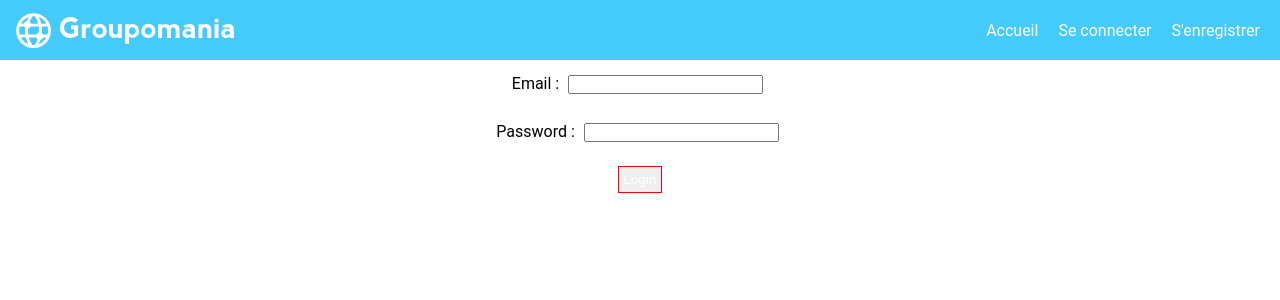
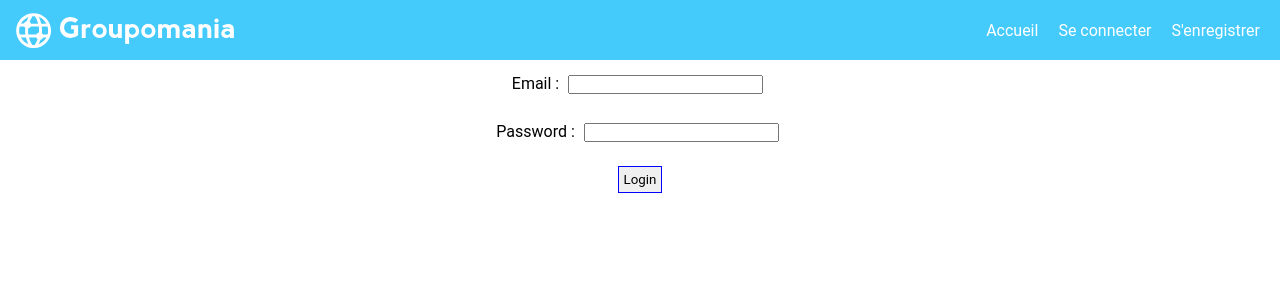
Before and after one commit to Dutdut77/GRANDMAIRENicolas_7_14042021, a Vue app in the folder groupomania/: page /login in a window 1280 px wide. Shown: the top 300 px of the page. Built offline with nearby package versions, Linux system fonts and the light colour scheme.

Commit message:
Cours openclassrooms

```diff
--- a/groupomania/src/views/Login.vue
+++ b/groupomania/src/views/Login.vue
@@ -4,11 +4,12 @@
       <Navbar />
     </header>
     <div class="content">
-Email : <input type="text" v-model="email" />
- <br><br>
-Password : <input type="text" v-model="password" />
- <br><br>
-<button class="button" :class="{'button-disabled' : !validatedFields}" @click="login()">Login</button>
+      Email : <input type="text" v-model="email" /> <br /><br />
+      Password : <input type="text" v-model="password" /> <br /><br />
+      <button  class="button" :class="{ 'button-disabled': !validatedFields }" @click="login()">
+        <span v-if="status == 'loading'">Connexion en cours</span>
+        <span v-else>Login</span>
+      </button>
       <div class="error" v-if="status == 'error_login'">
         Adresse Email et / ou mot de passe invalide
       </div>
@@ -19,7 +20,7 @@ Password : <input type="text" v-model="password" />
 <script>
 // @ is an alias to /src
 import Navbar from "@/components/Navbar.vue";
-import {mapState} from "vuex";
+import { mapState } from "vuex";
 
 export default {
   name: "Login",
@@ -28,31 +29,33 @@ export default {
   },
   data() {
     return {
-      email: "",
-      password: "",
+      email: null,
+      password: null,
     };
   },
   computed: {
     validatedFields() {
-      if (this.email != "" && this.password != "") {
-        return true;
-      } else {
-        return false;
-      }
+      return  this.email != "" && this.password != "" ? true : false;
     },
     ...mapState(["status"])
   },
   methods: {
     login() {
       const self = this;
-      this.$store.dispatch('login', {
+      this.$store
+        .dispatch("login", {
           email: this.email,
-        password: this.password
-      }).then(function () {
+          password: this.password,
+        })
+        .then(
+          function (data) {
+            if (!data.token) return;
             self.$router.push("/about");
-      }, function (error) {
+          },
+          function (error) {
             console.log(error);
-      })
+          }
+        );
     },
   },
 };
@@ -72,16 +75,18 @@ input {
   margin: 5px;
 }
 .button {
+  color: black;
   padding: 5px;
   border: solid 1px;
   border-color: blue;
 }
 .button-disabled {
-  border: solid 1px;
    border-color: red;
+}
+span {
+  color : black;
 }
 .error {
   color: black;
 }
-
 </style>
```
Lines whose indentation alone changed are shown as unchanged.
